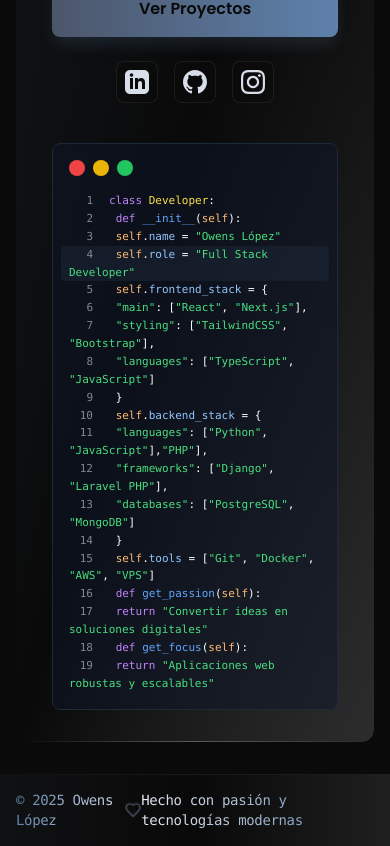
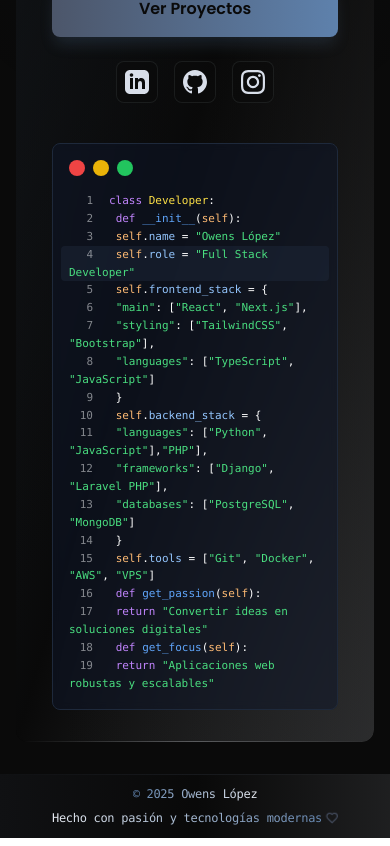
Before and after one commit to OwensLopez211/owenslopez211.github.io, a React (Vite) app: page / in a window 390 px wide. Shown: the part 591-1437 px from the top of the page. Built offline with nearby package versions, Linux system fonts and the light colour scheme.

Commit message:
fixes #1 Error en footer versión mobile en safari específicamente #1

```diff
--- a/src/components/generals/Footer.tsx
+++ b/src/components/generals/Footer.tsx
@@ -11,28 +11,27 @@ const Footer = () => {
       animate={{ opacity: 1, y: 0 }}
       transition={{ duration: 0.6 }}
       style={{
-        backgroundColor: `${theme.background.dark}d9`, // 85% opacidad
+        backgroundColor: `${theme.background.dark}d9`,
       }}
-      className="relative w-full py-4 backdrop-blur-md"
+      className="relative w-full py-3" // Reducido de py-4 a py-3
     >
       {/* Línea de gradiente superior */}
       <div
         className="absolute top-0 left-0 right-0 h-[1px]"
         style={{
-          backgroundImage: `linear-gradient(to right, transparent, ${theme.primary.DEFAULT}33, transparent)` // 20% opacidad
+          backgroundImage: `linear-gradient(to right, transparent, ${theme.primary.DEFAULT}33, transparent)`
         }}
       />
-
       {/* Fondo con gradiente */}
       <div
         className="absolute inset-0"
         style={{
-          backgroundImage: `linear-gradient(to right, ${theme.primary.DEFAULT}1a, transparent, ${theme.secondary.DEFAULT}1a)` // 10% opacidad
+          backgroundImage: `linear-gradient(to right, ${theme.primary.DEFAULT}1a, transparent, ${theme.secondary.DEFAULT}1a)`
         }}
       />
-
       {/* Contenido */}
-      <div className="relative z-10 max-w-7xl mx-auto px-4 flex justify-between items-center">
+      <div className="relative z-10 max-w-7xl mx-auto px-4">
+        <div className="flex flex-col sm:flex-row justify-center items-center gap-2 text-center">
           {/* Copyright con gradiente */}
           <motion.div
             style={{
@@ -40,20 +39,15 @@ const Footer = () => {
               WebkitBackgroundClip: 'text',
               backgroundClip: 'text',
             }}
-          className="font-mono text-sm tracking-tight text-transparent font-medium flex items-center gap-2"
+            className="font-mono text-xs sm:text-sm tracking-tight text-transparent font-medium"
             initial={{ opacity: 0 }}
             animate={{ opacity: 1 }}
             transition={{ delay: 0.2 }}
           >
             © {new Date().getFullYear()} Owens López
-          <motion.div
-            animate={{ scale: [1, 1.2, 1] }}
-            transition={{ duration: 2, repeat: Infinity }}
-          >
-            <HeartIcon className="w-4 h-4" style={{ color: theme.primary.DEFAULT }} />
           </motion.div>
-        </motion.div>
-
+          {/* Separador visible solo en desktop */}
+          <span className="hidden sm:inline mx-2" style={{ color: theme.primary.light }}>•</span>
           {/* Mensaje adicional */}
           <motion.p
             initial={{ opacity: 0 }}
@@ -64,10 +58,17 @@ const Footer = () => {
               WebkitBackgroundClip: 'text',
               backgroundClip: 'text',
             }}
-          className="font-mono text-sm tracking-tight text-transparent font-medium"
+            className="font-mono text-xs sm:text-sm tracking-tight text-transparent font-medium flex items-center gap-1"
           >
             Hecho con pasión y tecnologías modernas
+            <motion.div
+              animate={{ scale: [1, 1.2, 1] }}
+              transition={{ duration: 2, repeat: Infinity }}
+            >
+              <HeartIcon className="w-3 h-3 sm:w-4 sm:h-4" style={{ color: theme.primary.DEFAULT }} />
+            </motion.div>
           </motion.p>
+        </div>
       </div>
     </motion.footer>
   );
```
Lines whose indentation alone changed are shown as unchanged.
